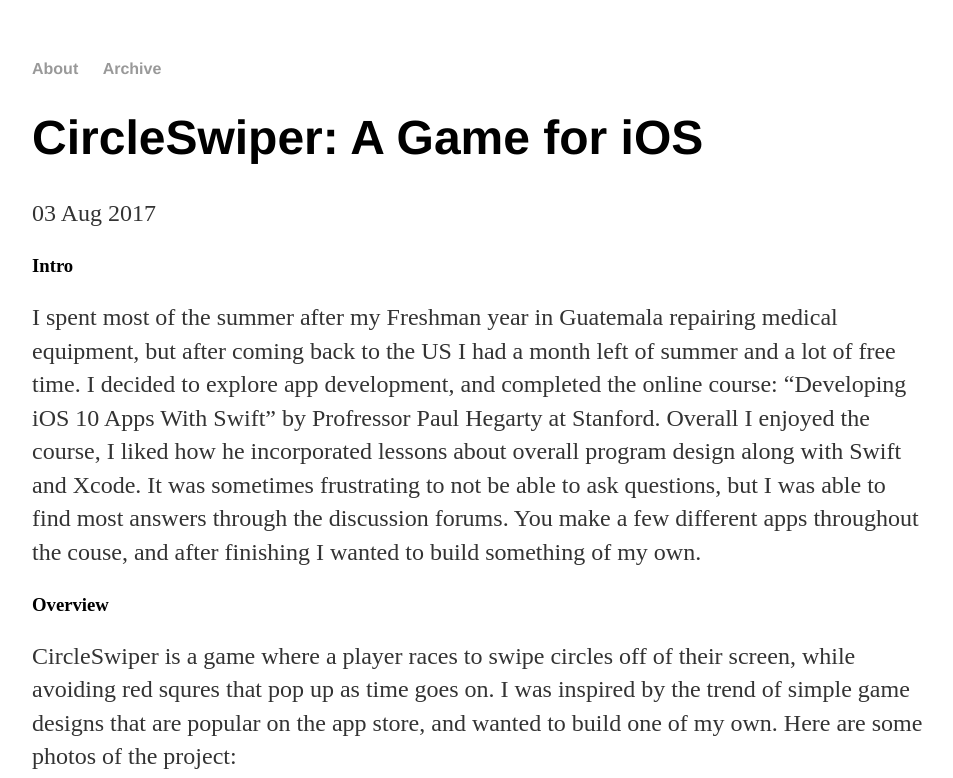
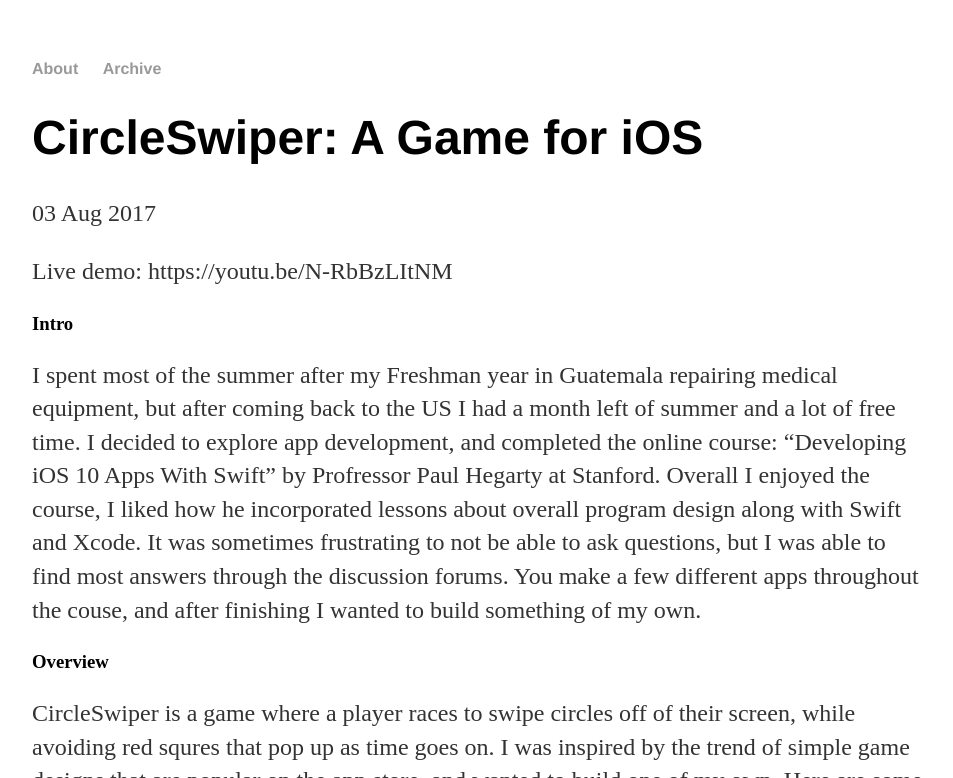
Before and after one commit to 16francej/16francej.github.io, a Jekyll site: the page built from _posts/2017-8-3-CircleSwiper:-A-Game-for-iOS.md, in a window 1280 px wide, cut to the strip 0-778 px from the top of the page. Shown: the whole strip, without its empty margins (160-1113 px from the left). Built offline with Jekyll 4.4.1, drawn with Linux system fonts in a browser that asks for light colours.

Commit message:
Update 2017-8-3-CircleSwiper:-A-Game-for-iOS.md

```diff
--- a/_posts/2017-8-3-CircleSwiper:-A-Game-for-iOS.md
+++ b/_posts/2017-8-3-CircleSwiper:-A-Game-for-iOS.md
@@ -3,6 +3,9 @@ layout: post
 title: "CircleSwiper: A Game for iOS"
 date: 2017-8-3
 ---
+
+Live demo: https://youtu.be/N-RbBzLItNM
+
 ### Intro
 I spent most of the summer after my Freshman year in Guatemala repairing medical equipment, but after coming back to the US I had a month left
 of summer and a lot of free time. I decided to explore app development, and completed the online course: "Developing iOS 10 Apps With Swift" by Profressor Paul Hegarty
```
